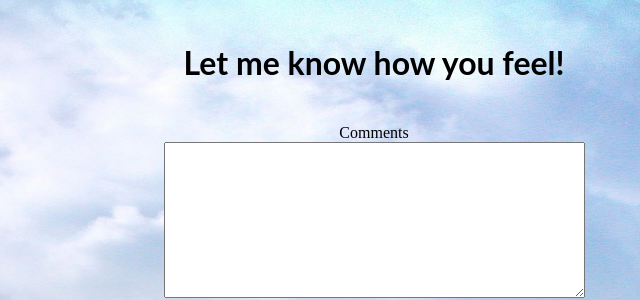
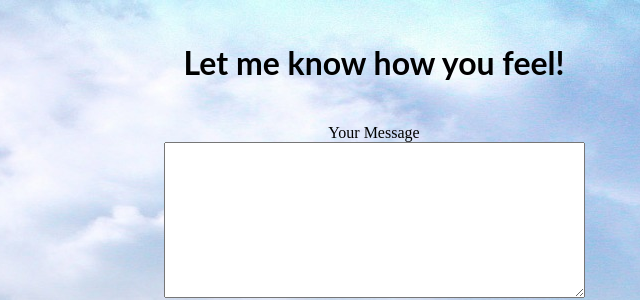
Before and after one commit to AllanOcung/FirstWebsite, a plain HTML site: page feedback.html in a window 1280 px wide. Shown: the top 300 px of the page, 266-906 px from the left. Drawn offline with Linux system fonts and the light colour scheme.

Commit message:
made some changes

```diff
--- a/feedback.html
+++ b/feedback.html
@@ -16,7 +16,7 @@
     </font>
     <form>
         <div>
-            <label>Comments</label>
+            <label>Your Message</label>
             <br>
             <textarea rows="10" cols="50"></textarea>
         </div>
```
